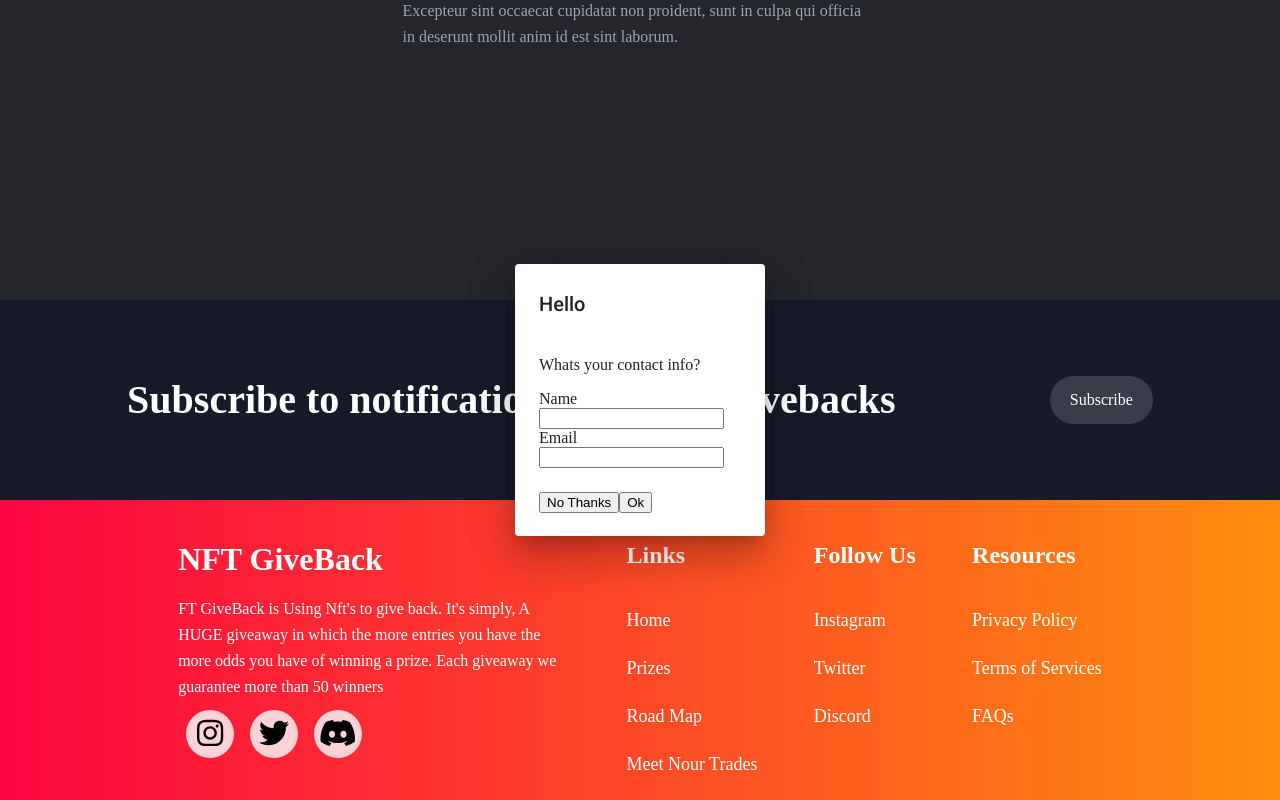
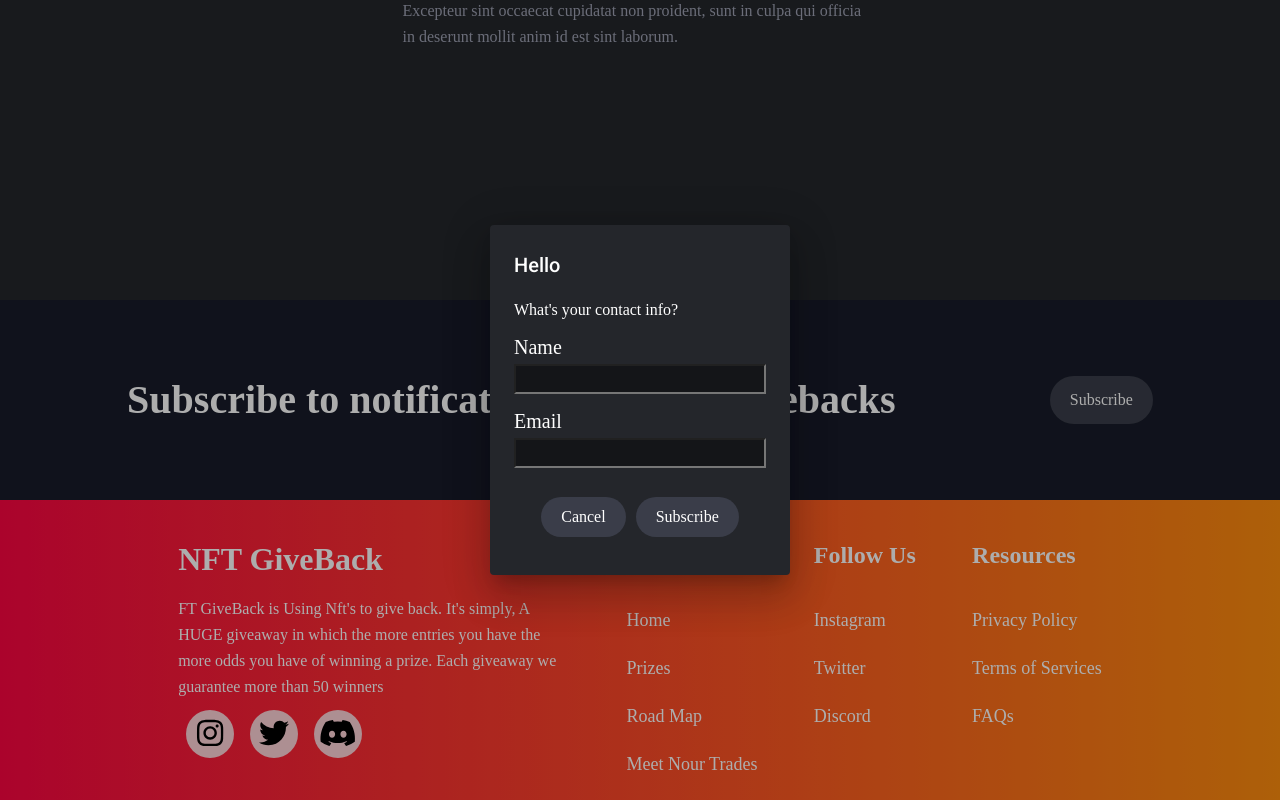
Before and after one commit to Omarmhammouda/NFT, an Angular app in the folder nft-give-back/: page / in a window 1280 px wide. Both pictures are taken after a click on the link "Subscribe". Built offline with nearby package versions, Linux system fonts and the light colour scheme.

Commit message:
Added subscribe popup

```diff
--- a/nft-give-back/src/app/app.module.ts
+++ b/nft-give-back/src/app/app.module.ts
@@ -35,7 +35,7 @@ import { SubscribeInfoComponent } from './subscribe-info/subscribe-info.componen
     BrowserAnimationsModule
   ],
   providers: [
-    {provide: MAT_DIALOG_DEFAULT_OPTIONS, useValue: {hasBackdrop: false}}
+    {provide: MAT_DIALOG_DEFAULT_OPTIONS, useValue: {hasBackdrop: true}}
   ],
   bootstrap: [AppComponent]
 })
--- a/nft-give-back/src/app/footer/footer.component.ts
+++ b/nft-give-back/src/app/footer/footer.component.ts
@@ -23,13 +23,17 @@ export class FooterComponent implements OnInit {
 
   openDialog(): void {
     const dialogRef = this.dialog.open(SubscribeInfoComponent, {
-      width: '250px',
+      width: '300px',
       data: this.subscribeInfo,
     });
 
     dialogRef.afterClosed().subscribe(result => {
       console.log(result);
-      this.subscribeInfo = result;
+      if(result){
+        this.subscribeInfo = new SubscribeInfoModel();
+      } else {
+        this.subscribeInfo = result;
+      }
     });
   }
 
--- a/nft-give-back/src/app/subscribe-info/subscribe-info.component.html
+++ b/nft-give-back/src/app/subscribe-info/subscribe-info.component.html
@@ -1,12 +1,12 @@
 <h1 mat-dialog-title>Hello</h1>
-<div mat-dialog-content>
-  <p>Whats your contact info?</p>
+<div mat-dialog-content fxLayout="column">
+  <p>What's your contact info?</p>
   <label>Name</label>
   <input [(ngModel)]="data.name">
   <label>Email</label>
   <input [(ngModel)]="data.email">
 </div>
-<div mat-dialog-actions>
-  <button mat-button (click)="onNoClick()">No Thanks</button>
-  <button mat-button [mat-dialog-close]="data" cdkFocusInitial>Ok</button>
+<div mat-dialog-actions class="actions-container">
+  <button class="form-btn" (click)="onNoClick()">Cancel</button>
+  <button class="form-btn" [mat-dialog-close]="data" cdkFocusInitial>Subscribe</button>
 </div>
--- a/nft-give-back/src/app/subscribe-info/subscribe-info.component.scss
+++ b/nft-give-back/src/app/subscribe-info/subscribe-info.component.scss
@@ -0,0 +1,30 @@
+p {
+  margin-top: 0
+}
+label {
+  margin-bottom: 5px;
+  line-height: 24px;
+  font-size: 20px;
+}
+
+input {
+  margin-bottom: 15px;
+  line-height: 24px;
+  font-size: 16px;
+  background-color: #141518;
+  color: #fff;
+}
+
+.form-btn {
+  background-color: #3a3d49;
+  height: 40px;
+  border-radius: 20px;
+  border: none;
+  margin: 0 5px;
+  cursor: pointer;
+}
+
+.actions-container {
+  justify-content: center;
+  margin-bottom: 0;
+}
--- a/nft-give-back/src/app/subscribe-info/subscribe-info.component.ts
+++ b/nft-give-back/src/app/subscribe-info/subscribe-info.component.ts
@@ -15,6 +15,9 @@ export class SubscribeInfoComponent implements OnInit {
   ) { }
 
   ngOnInit(): void {
+    if(this.data){
+      this.data = new SubscribeInfoModel();
+    }
   }
 
   onNoClick(): void {
--- a/nft-give-back/src/styles.scss
+++ b/nft-give-back/src/styles.scss
@@ -37,7 +37,8 @@ a {
   background-image: linear-gradient(to right, #fc0541 , #ff8d0d);
 }
 
-.redirect-btn {
+.redirect-btn,
+.form-btn {
   font-size: 16px;
   line-height: 22px;
   border-radius: 30px;
@@ -64,3 +65,8 @@ a {
 }
 
 html, body { height: 100%; }
+
+.mat-dialog-container {
+  background-color: #24262b;
+  color: #fff;
+}
```
